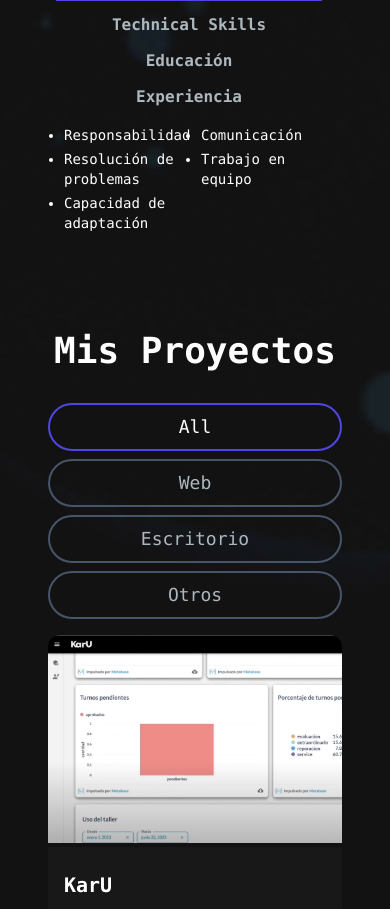
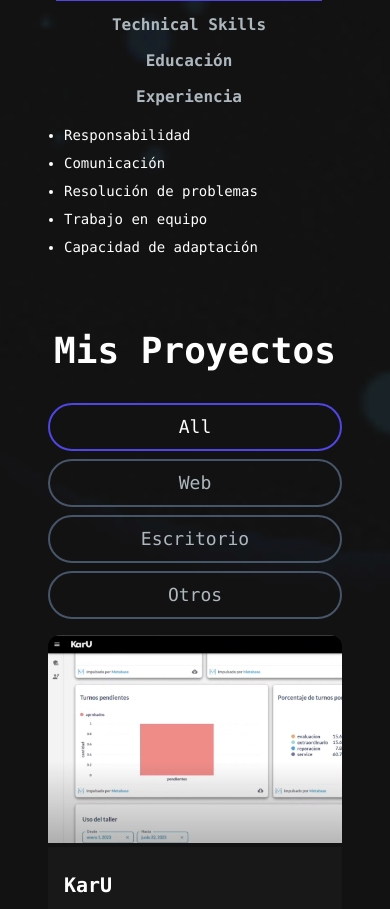
Before and after one commit to lc-sanchez/portfolio-next, a Next.js app: page / in a window 390 px wide. Shown: the part 1560-2469 px from the top of the page. Built offline with nearby package versions, Linux system fonts and the light colour scheme.

Commit message:
Modificacion grid y gaps de skills

```diff
--- a/app/components/AboutSection.jsx
+++ b/app/components/AboutSection.jsx
@@ -8,7 +8,7 @@ const TAB_DATA=[
         title:"Soft Skills",
         id:"softskills",
         content: (
-            <ul className='list-disc pl-2 text-sm grid grid-cols-2 gap-1'>
+            <ul className='list-disc pl-2 text-sm grid gap-2 md:grid-cols-2 md:gap-1'>
                 <li>Responsabilidad</li>
                 <li>Comunicación</li>
                 <li>Resolución de problemas</li>
@@ -21,7 +21,7 @@ const TAB_DATA=[
         title:"Technical Skills",
         id:"technicalskills",
         content: (
-            <ul className='grid grid-cols-2 gap-1 list-disc pl-2 text-sm'>
+            <ul className='grid md:grid-cols-2 gap-2 md:gap-1 list-disc pl-2 text-sm'>
                 <li>Java</li>
                 <li>Python</li>
                 <li>Maven</li>
@@ -38,7 +38,7 @@ const TAB_DATA=[
         title:"Educación",
         id:"educacion",
         content: (
-            <ul className='list-disc pl-2 text-sm grid grid-cols-1 gap-1'>
+            <ul className='list-disc pl-2 text-sm grid grid-cols-1 gap-2 md:gap-1'>
                 <li className=''>Bachiller Ciencias Naturales, Colegio Parroquial de los Polvorines</li>
                 <li className=''>Técnicatura en Informática, Universidad Nacional de General Sarmiento</li>
                 <li className=' font-bold'>Licenciatura en Sistemas, Universidad Nacional de General Sarmiento
```
